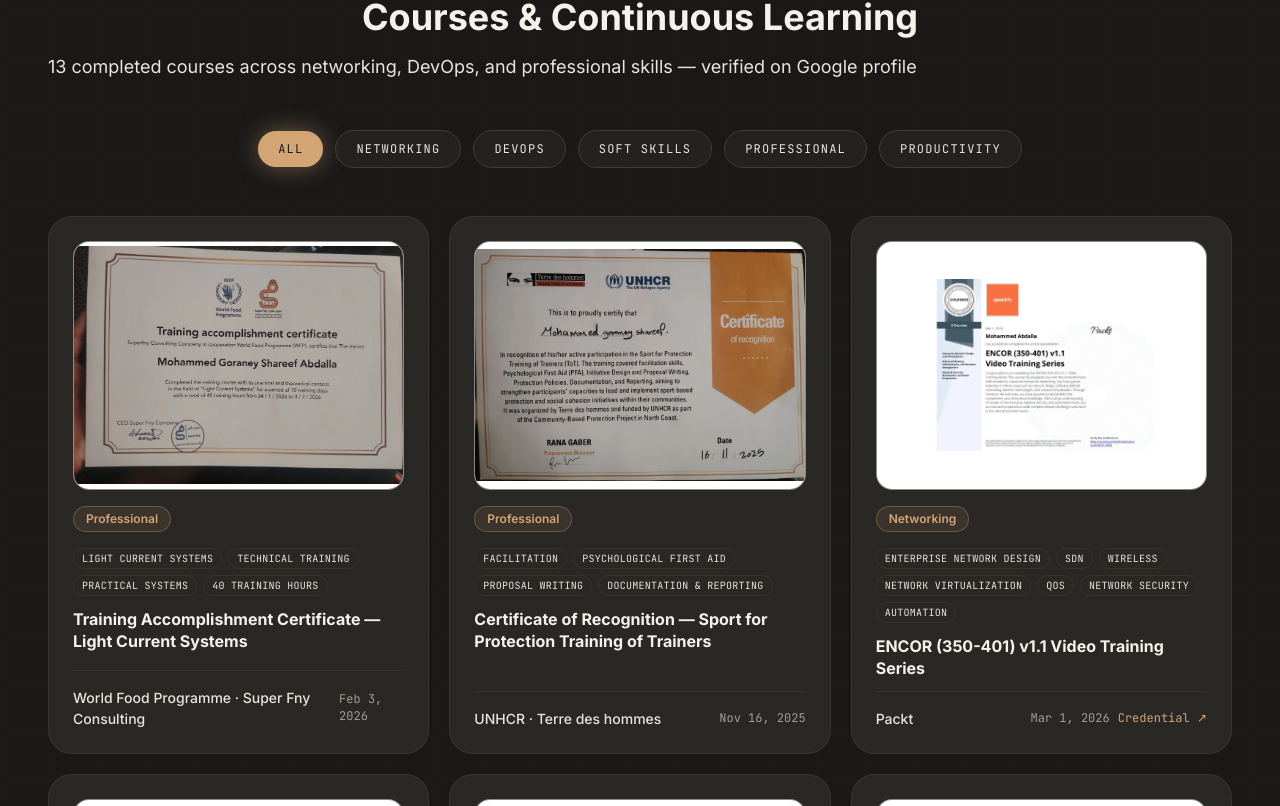
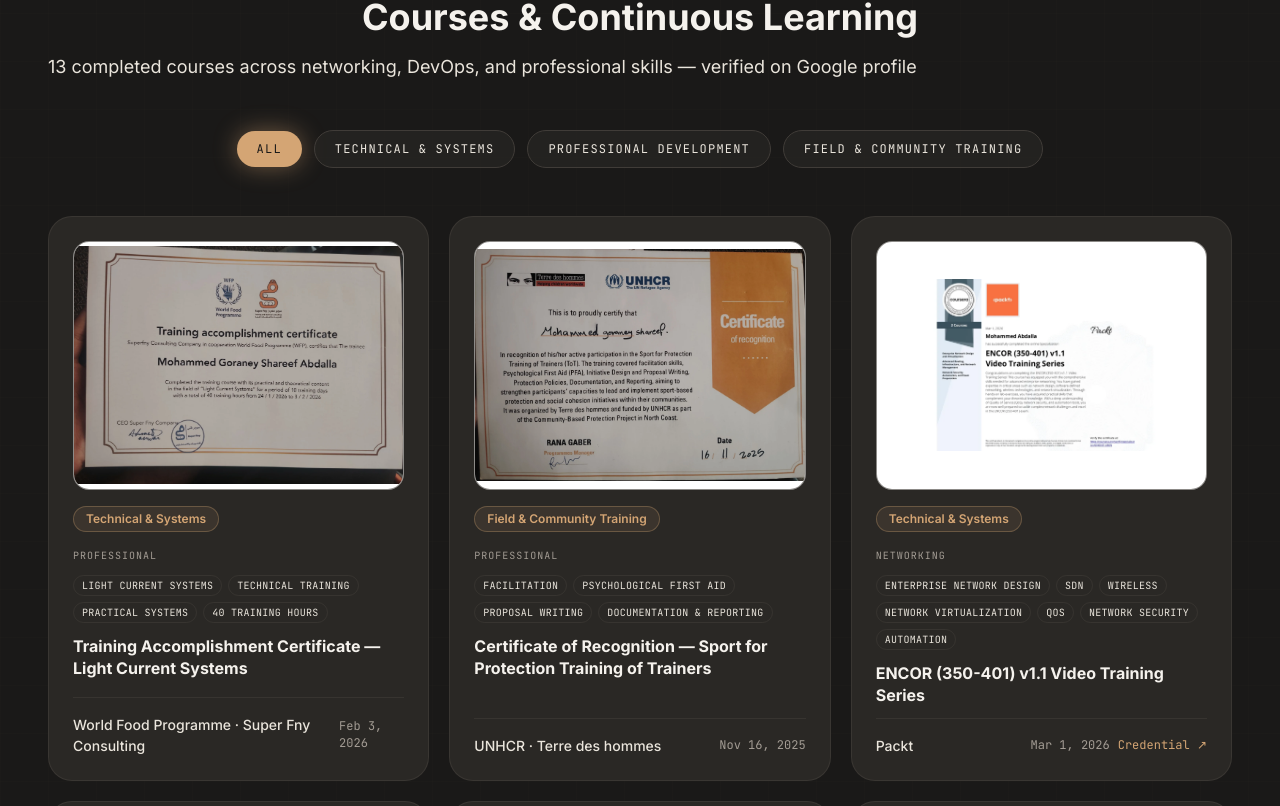
Before and after one commit to mohammed-goraney/my-portfolio, a React (Vite) app: page / in a window 1280 px wide. Shown: the part 7514-8320 px from the top of the page. Built offline with nearby package versions, Linux system fonts and the light colour scheme; a web font is replaced by a local one.

Commit message:
refine certificate gallery categories

```diff
--- a/src/components/sections/Courses.tsx
+++ b/src/components/sections/Courses.tsx
@@ -12,23 +12,15 @@ interface CoursesProps {
   data?: typeof coursesData
 }
 
-const CATEGORY_FILTERS = ['All', 'Networking', 'DevOps', 'Soft Skills', 'Professional', 'Productivity'] as const
-type Filter = (typeof CATEGORY_FILTERS)[number]
+const CERTIFICATE_GROUPS = ['All', 'Technical & Systems', 'Professional Development', 'Field & Community Training'] as const
+type Filter = (typeof CERTIFICATE_GROUPS)[number]
 
-type FilterKey =
-  | 'filterAll'
-  | 'filterNetworking'
-  | 'filterDevOps'
-  | 'filterSoftSkills'
-  | 'filterProfessional'
-  | 'filterProductivity'
+type FilterKey = 'filterAll' | 'filterTechnical' | 'filterProfessionalDevelopment' | 'filterFieldCommunity'
 
-const CATEGORY_META: Record<Exclude<Filter, 'All'>, { labelKey: FilterKey; icon: string }> = {
-  Networking: { labelKey: 'filterNetworking', icon: '⚙' },
-  DevOps: { labelKey: 'filterDevOps', icon: '⚡' },
-  'Soft Skills': { labelKey: 'filterSoftSkills', icon: '◆' },
-  Professional: { labelKey: 'filterProfessional', icon: '✧' },
-  Productivity: { labelKey: 'filterProductivity', icon: '✦' },
+const GROUP_META: Record<Exclude<Filter, 'All'>, { labelKey: FilterKey }> = {
+  'Technical & Systems': { labelKey: 'filterTechnical' },
+  'Professional Development': { labelKey: 'filterProfessionalDevelopment' },
+  'Field & Community Training': { labelKey: 'filterFieldCommunity' },
 }
 
 const Courses = React.forwardRef<HTMLElement, CoursesProps>(({ data = coursesData }, ref) => {
@@ -40,7 +32,7 @@ const Courses = React.forwardRef<HTMLElement, CoursesProps>(({ data = coursesDat
     () =>
       filter === 'All'
         ? data.courses
-        : data.courses.filter((c) => c.category === filter),
+        : data.courses.filter((c) => c.group === filter),
     [filter, data.courses]
   )
 
@@ -60,7 +52,7 @@ const Courses = React.forwardRef<HTMLElement, CoursesProps>(({ data = coursesDat
       {/* ---------- Category filter pills ---------- */}
       <FadeUp delay={0.15}>
         <div className="mb-12 flex flex-wrap items-center justify-center gap-2 md:gap-3">
-          {CATEGORY_FILTERS.map((f) => {
+          {CERTIFICATE_GROUPS.map((f) => {
             const active = f === filter
             return (
               <button
@@ -75,7 +67,7 @@ const Courses = React.forwardRef<HTMLElement, CoursesProps>(({ data = coursesDat
                     : 'border border-border bg-surface/60 text-text-secondary hover:border-accent-gold/50 hover:text-accent-gold')
                 }
               >
-                {f === 'All' ? t.filterAll : t[CATEGORY_META[f as Exclude<Filter, 'All'>].labelKey]}
+                {f === 'All' ? t.filterAll : t[GROUP_META[f as Exclude<Filter, 'All'>].labelKey]}
               </button>
             )
           })}
@@ -135,8 +127,8 @@ const Courses = React.forwardRef<HTMLElement, CoursesProps>(({ data = coursesDat
               )}
 
               <div className="mb-4 flex items-center justify-between gap-3">
-                <Badge variant="soft" size="sm" className="capitalize">
-                  {course.category}
+                <Badge variant="soft" size="sm">
+                  {t[GROUP_META[course.group].labelKey]}
                 </Badge>
                 {course.grade && (
                   <span className="font-mono-tech text-xs text-accent-gold">
@@ -144,6 +136,10 @@ const Courses = React.forwardRef<HTMLElement, CoursesProps>(({ data = coursesDat
                   </span>
                 )}
               </div>
+
+              <p className="mb-3 font-mono-tech text-[10px] uppercase tracking-widest text-text-muted">
+                {course.category}
+              </p>
 
               {course.skills && course.skills.length > 0 && (
                 <div className="mb-3 flex flex-wrap gap-1.5">
--- a/src/data/courses.data.ts
+++ b/src/data/courses.data.ts
@@ -11,6 +11,8 @@ export interface Course {
   date: string
   grade?: string
   category: 'Networking' | 'DevOps' | 'Cloud' | 'Soft Skills' | 'Productivity' | 'Professional'
+  /** Professional grouping used by the certificate gallery filters. */
+  group: 'Technical & Systems' | 'Professional Development' | 'Field & Community Training'
   /** Verifiable credential URL (Coursera / Packt verification page) */
   credentialUrl?: string
   /** Local certificate image, e.g. /images/Coursera/encor-350-401.webp */
@@ -33,6 +35,7 @@ export const coursesData: CoursesData = {
       provider: 'World Food Programme · Super Fny Consulting',
       date: 'Feb 3, 2026',
       category: 'Professional',
+      group: 'Technical & Systems',
       certificateImage: '/images/Certificates/wfp-training-completion.webp',
       skills: ['Light Current Systems', 'Technical Training', 'Practical Systems', '40 Training Hours'],
     },
@@ -42,6 +45,7 @@ export const coursesData: CoursesData = {
       provider: 'UNHCR · Terre des hommes',
       date: 'Nov 16, 2025',
       category: 'Professional',
+      group: 'Field & Community Training',
       certificateImage: '/images/Certificates/unhcr-protection-recognition.webp',
       skills: [
         'Facilitation',
@@ -56,6 +60,7 @@ export const coursesData: CoursesData = {
       provider: 'Packt',
       date: 'Mar 1, 2026',
       category: 'Networking',
+      group: 'Technical & Systems',
       credentialUrl:
         'https://www.coursera.org/account/accomplishments/specialization/00JIDXE1U80N',
       certificateImage: '/images/Coursera/encor-350-401.webp',
@@ -76,6 +81,7 @@ export const coursesData: CoursesData = {
       date: 'Mar 1, 2026',
       grade: '84%',
       category: 'Networking',
+      group: 'Technical & Systems',
       credentialUrl:
         'https://www.coursera.org/account/accomplishments/verify/BQ49Z50FA70U',
       certificateImage: '/images/Coursera/network-security-automation.webp',
@@ -88,6 +94,7 @@ export const coursesData: CoursesData = {
       date: 'Feb 19, 2026',
       grade: '92%',
       category: 'Networking',
+      group: 'Technical & Systems',
       credentialUrl:
         'https://www.coursera.org/account/accomplishments/verify/FXCWETNX6UTR',
       certificateImage: '/images/Coursera/advanced-routing.webp',
@@ -100,6 +107,7 @@ export const coursesData: CoursesData = {
       date: 'Jan 21, 2026',
       grade: '80%',
       category: 'Networking',
+      group: 'Technical & Systems',
       credentialUrl:
         'https://www.coursera.org/account/accomplishments/verify/WAS4JDHGDRHL',
       certificateImage: '/images/Coursera/enterprise-network-design.webp',
@@ -111,6 +119,7 @@ export const coursesData: CoursesData = {
       provider: 'KodeKloud',
       date: 'Jul 24, 2026',
       category: 'DevOps',
+      group: 'Technical & Systems',
       credentialUrl:
         'https://www.coursera.org/account/accomplishments/verify/5EXQZC4ECHPY',
       certificateImage: '/images/Coursera/docker-for-beginners.webp',
@@ -130,6 +139,7 @@ export const coursesData: CoursesData = {
       date: 'Mar 2, 2025',
       grade: '83%',
       category: 'DevOps',
+      group: 'Technical & Systems',
       credentialUrl:
         'https://www.coursera.org/account/accomplishments/verify/76LFUHWTI2E2',
       certificateImage: '/images/Coursera/intro-devops.webp',
@@ -147,6 +157,7 @@ export const coursesData: CoursesData = {
       provider: 'IBM SkillsBuild',
       date: 'Dec 25, 2024',
       category: 'DevOps',
+      group: 'Technical & Systems',
       credentialUrl: 'https://www.credly.com/go/Y2Pu6P4W',
       certificateImage: '/images/Coursera/ai-fundamentals.webp',
       skills: [
@@ -163,6 +174,7 @@ export const coursesData: CoursesData = {
       date: 'Feb 23, 2025',
       grade: '95%',
       category: 'Soft Skills',
+      group: 'Professional Development',
       credentialUrl:
         'https://www.coursera.org/account/accomplishments/verify/3F04BKH9RLXY',
       certificateImage: '/images/Coursera/effective-time-management.webp',
@@ -180,6 +192,7 @@ export const coursesData: CoursesData = {
       date: 'Mar 17, 2025',
       grade: '89%',
       category: 'Soft Skills',
+      group: 'Professional Development',
       credentialUrl:
         'https://www.coursera.org/account/accomplishments/verify/D2R10HWJQHZY',
       certificateImage: '/images/Coursera/storytelling-influencing.webp',
@@ -196,6 +209,7 @@ export const coursesData: CoursesData = {
       provider: 'Google',
       date: 'Jul 7, 2024',
       category: 'Productivity',
+      group: 'Professional Development',
       credentialUrl:
         'https://www.coursera.org/account/accomplishments/specialization/ZCGFXYJSHNG3',
       certificateImage: '/images/Coursera/google-digital-marketing.webp',
@@ -214,6 +228,7 @@ export const coursesData: CoursesData = {
       provider: 'McKinsey & Company',
       date: 'Dec 17, 2024',
       category: 'Soft Skills',
+      group: 'Professional Development',
       certificateImage: '/images/Coursera/mckinsey-forward.webp',
       skills: [
         'Problem Solving',
--- a/src/i18n/index.tsx
+++ b/src/i18n/index.tsx
@@ -66,6 +66,9 @@ export interface Dictionary {
   filterSoftSkills: string
   filterProfessional: string
   filterProductivity: string
+  filterTechnical: string
+  filterProfessionalDevelopment: string
+  filterFieldCommunity: string
   viewCertificate: string
   credential: string
 
@@ -282,6 +285,9 @@ export const en: Dictionary = {
   filterSoftSkills: 'Soft Skills',
   filterProfessional: 'Professional',
   filterProductivity: 'Productivity',
+  filterTechnical: 'Technical & Systems',
+  filterProfessionalDevelopment: 'Professional Development',
+  filterFieldCommunity: 'Field & Community Training',
   viewCertificate: 'View Certificate',
   credential: 'Credential',
 
@@ -508,6 +514,9 @@ export const ar: Dictionary = {
   filterSoftSkills: 'المهارات الشخصية',
   filterProfessional: 'مهني',
   filterProductivity: 'الإنتاجية',
+  filterTechnical: 'تقني وأنظمة',
+  filterProfessionalDevelopment: 'التطوير المهني',
+  filterFieldCommunity: 'تدريب ميداني ومجتمعي',
   viewCertificate: 'عرض الشهادة',
   credential: 'الرابط الرسمي',
 
```
